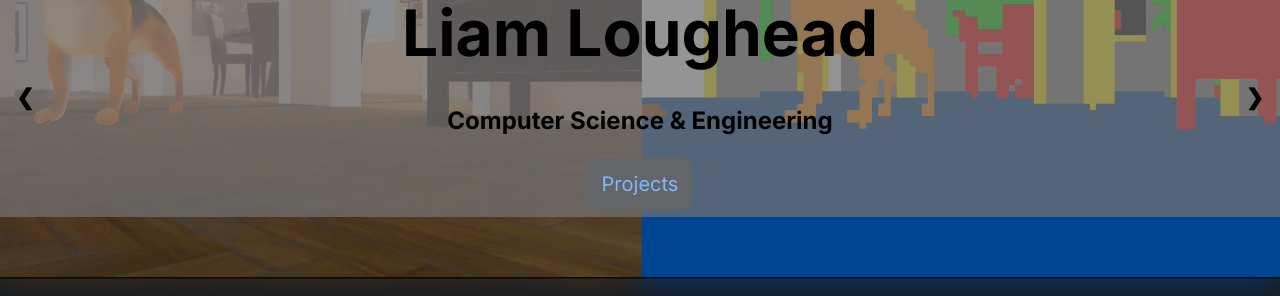
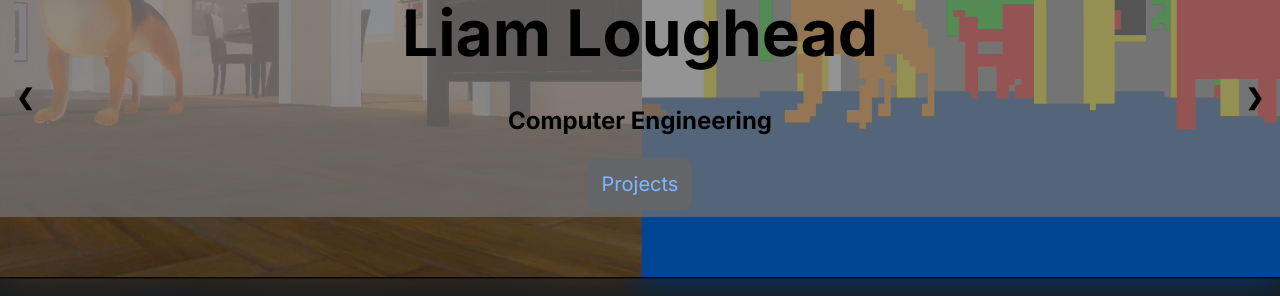
Before and after one commit to Snapwhiz914/snapwhiz914.github.io, a Jekyll site: the page built from index.markdown, in a window 1280 px wide. Shown: the part 317-613 px from the top of the page. Built offline with Jekyll 4.4.1, drawn with Linux system fonts in a browser that asks for light colours; nearby versions of some CDN libraries.

Commit message:
Update image_slideshow.html
Keep things consistent

```diff
--- a/_includes/image_slideshow.html
+++ b/_includes/image_slideshow.html
@@ -5,7 +5,7 @@
     <img id="slides-bgimage">
     <div id="slides-banner">
         <h1>Liam Loughead</h1>
-        <h3>Computer Science & Engineering</h3>
+        <h3>Computer Engineering</h3>
         <a href="#scroll-to-projects">Projects</a>
     </div>
     <!-- Full-width images with number and caption text -->
```
